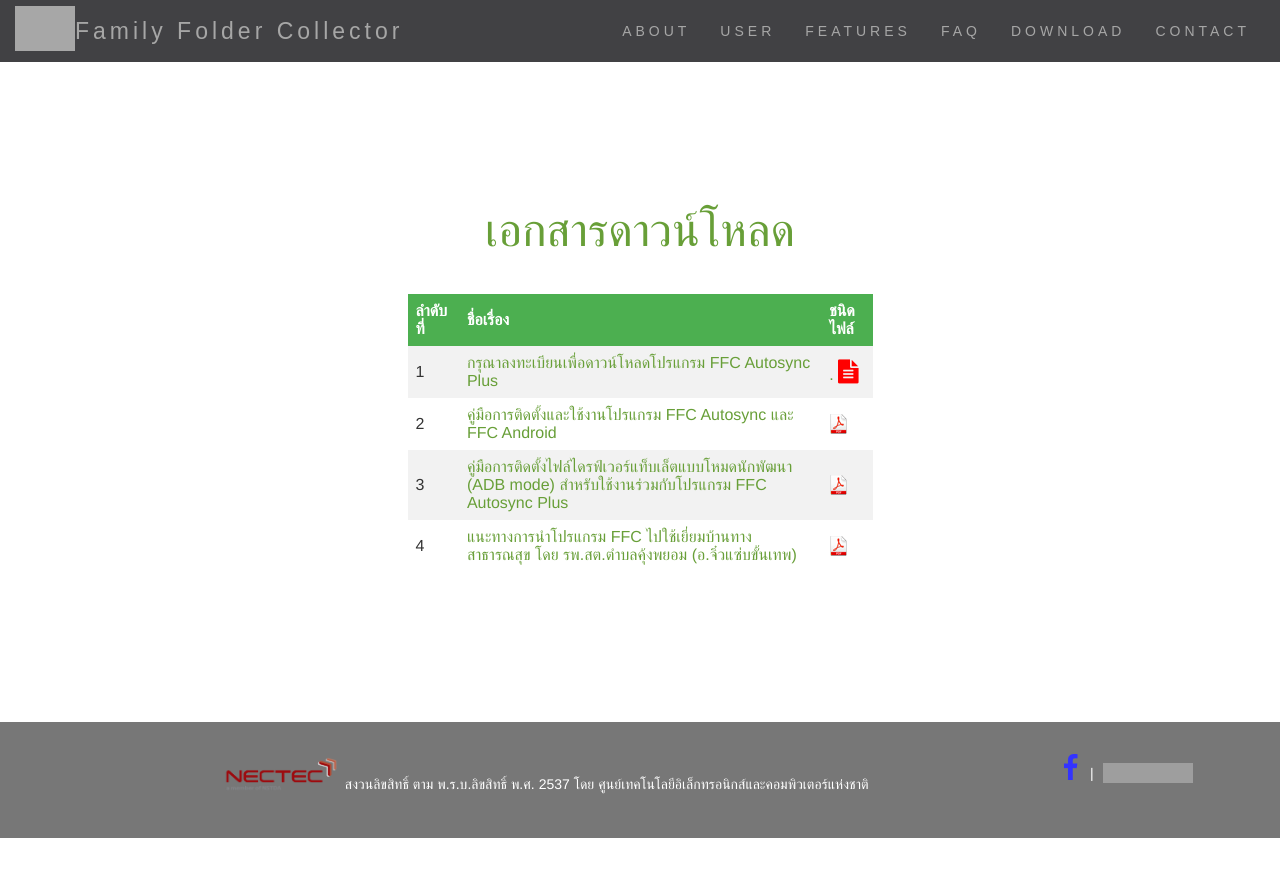
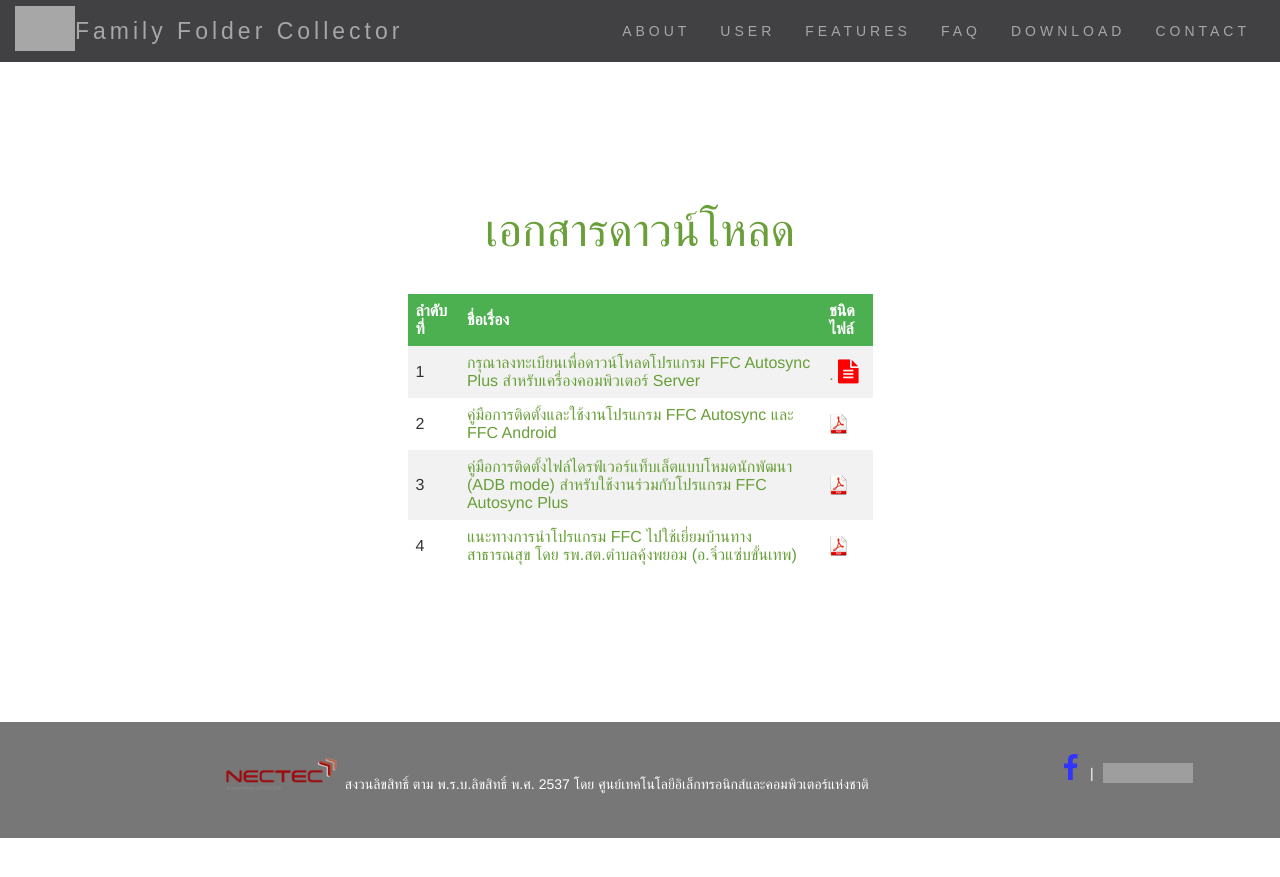
Before and after one commit to tawatchai18/tawatchai18.github.io, a Jekyll site: the page built from download-ffc.html, in a window 1280 px wide. Shown: the top 877 px of the page. Built offline with Jekyll 4.4.1, drawn with Linux system fonts in a browser that asks for light colours; nearby versions of some CDN libraries; grey boxes are pictures that could not be loaded.

Commit message:
Update download-ffc.html

```diff
--- a/download-ffc.html
+++ b/download-ffc.html
@@ -39,7 +39,7 @@
 <tr>
 <td>1</td>
 <td>
-<a href="https://docs.google.com/forms/d/e/1FAIpQLSc9CXG1sQez0gRQeQVYJjSb3kjX1KzvFnzqQ4uJu1-hnmE4Iw/viewform?usp=sf_link">กรุณาลงทะเบียนเพื่อดาวน์โหลดโปรแกรม FFC Autosync Plus</a></td>
+<a href="https://docs.google.com/forms/d/e/1FAIpQLSc9CXG1sQez0gRQeQVYJjSb3kjX1KzvFnzqQ4uJu1-hnmE4Iw/viewform?usp=sf_link">กรุณาลงทะเบียนเพื่อดาวน์โหลดโปรแกรม FFC Autosync Plus สำหรับเครื่องคอมพิวเตอร์ Server</a></td>
 <td>
   <a href="/download/FFC Autosync Plus.pdf">.</a>
 <i class="fa fa-file-text" style="font-size:24px;color:red"></i></td>
```
